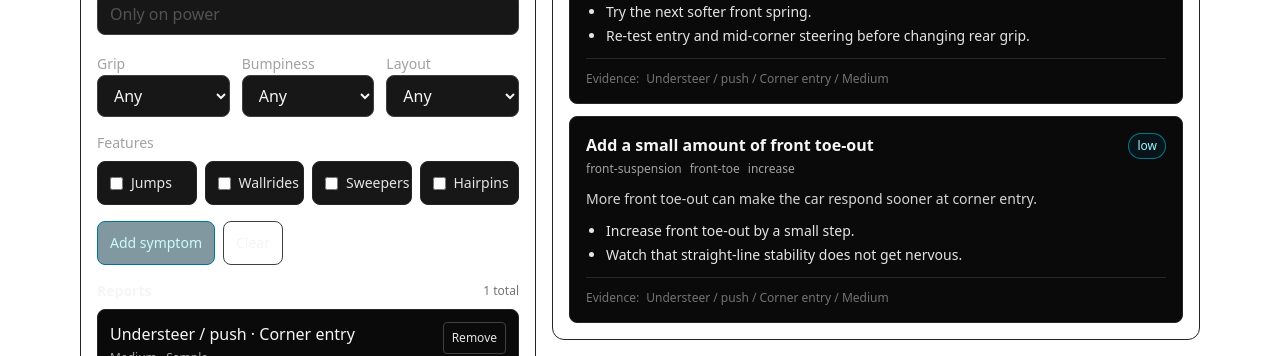
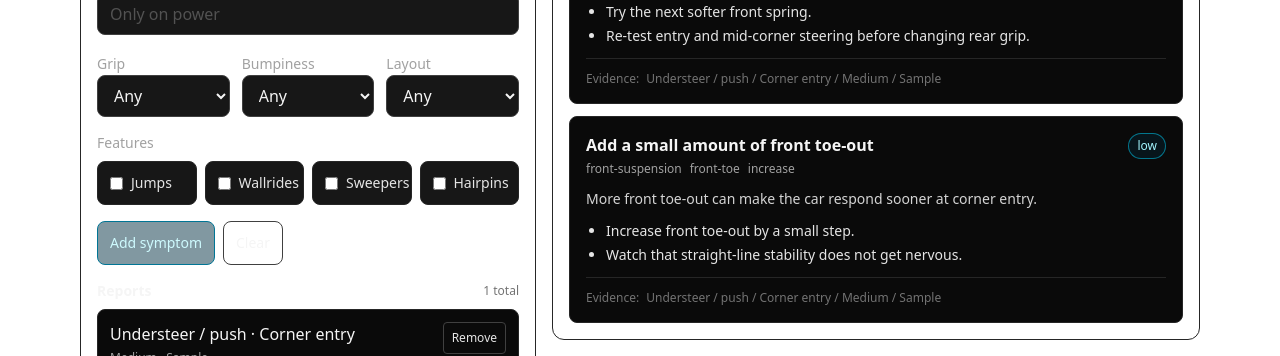
Before and after one commit to benhalverson/rc-coach, an Angular app: page /coach in a window 1280 px wide. Both pictures are taken after typing "Sample", "Sample" into the empty fields and a click on the button "Add symptom". Shown: the part 288-644 px from the top of the page. Built offline with nearby package versions, Linux system fonts and the light colour scheme.

Commit message:
feat(coach): surface section evidence and extend symptom mapping tests
Agent-Logs-Url: https://github.com/benhalverson/rc-coach/sessions/78e8db5e-da2b-4cf1-b86b-1e3a949ac134

Co-authored-by: benhalverson <7907232+benhalverson@users.noreply.github.com>

```diff
--- a/src/app/coach/coach-prototype.html
+++ b/src/app/coach/coach-prototype.html
@@ -204,7 +204,8 @@
                             <span>{{ rec.direction }}</span>
                           </div>
                         </div>
-                        <span class="rounded-full border px-2 py-1 text-xs font-medium" [ngClass]="priorityClasses(rec.priority)">
+                        <span
+                          [class]="'rounded-full border px-2 py-1 text-xs font-medium ' + priorityClasses(rec.priority)">
                           {{ rec.priority }}
                         </span>
                       </div>
@@ -220,11 +221,14 @@
                       <div class="mt-3 border-t border-neutral-800 pt-3 text-xs text-neutral-500">
                         Evidence:
                         @for (match of rec.matchedReports; track match.ruleId + match.phase + $index) {
-                          <span class="ml-1">
-                            {{ labelForSymptom(match.symptom) }} / {{ labelForPhase(match.phase) }} / {{ labelForSeverity(match.severity) }}
-                            @if (!$last) {
-                              <span>;</span>
-                            }
+                            <span class="ml-1">
+                              {{ labelForSymptom(match.symptom) }} / {{ labelForPhase(match.phase) }} / {{ labelForSeverity(match.severity) }}
+                              @if (match.sectionId) {
+                                <span> / {{ match.sectionId }}</span>
+                              }
+                              @if (!$last) {
+                                <span>;</span>
+                              }
                           </span>
                         }
                       </div>
```
Also changed, not shown: 2 other files (tests, documents, lock files or other folders).
